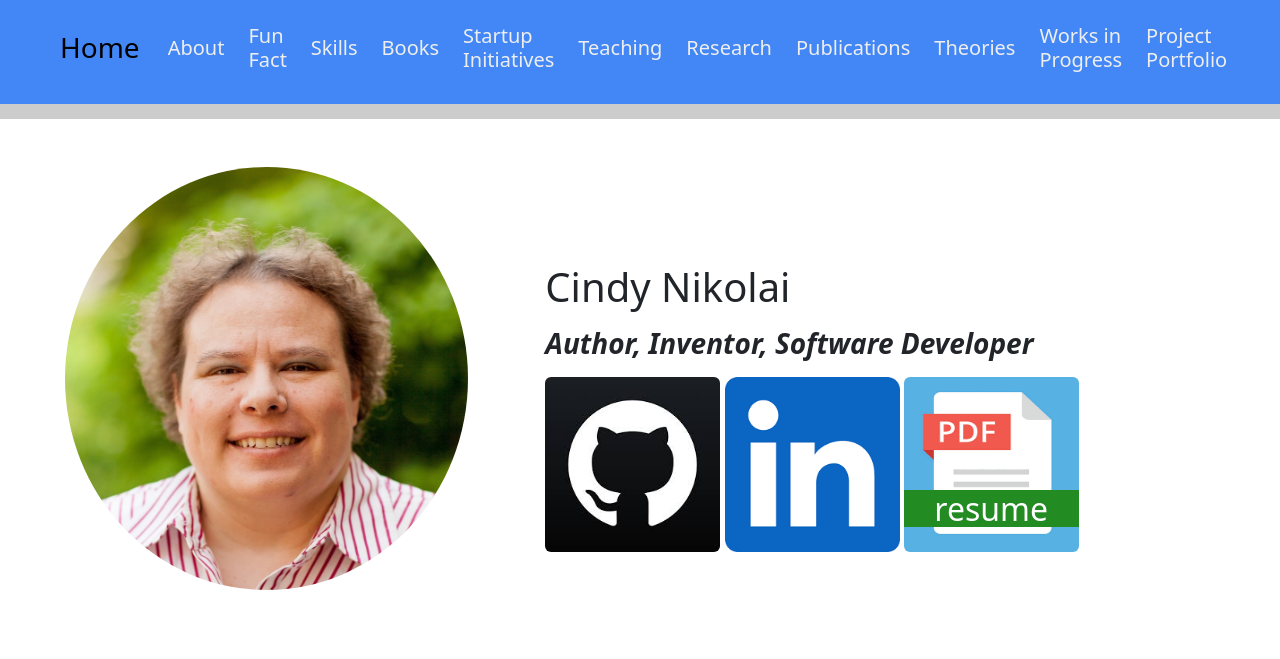
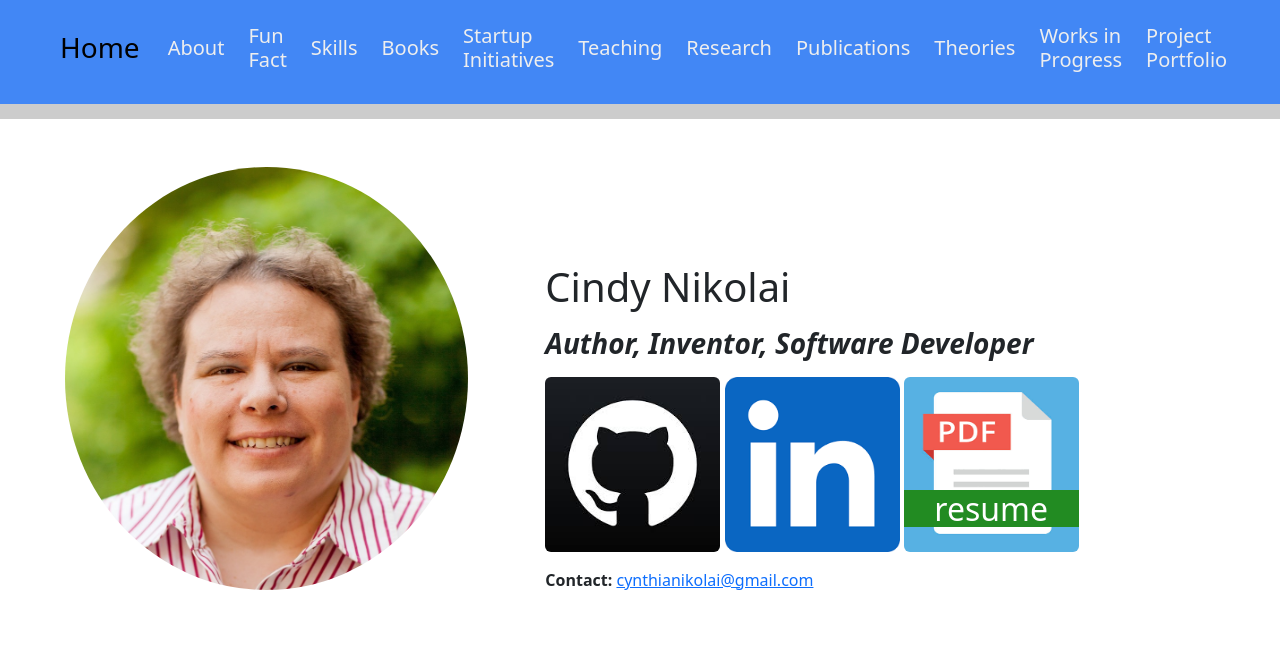
Before and after one commit to cnikolai/cindynikolai, a website: page index.html in a window 1280 px wide. Drawn offline with nearby package versions, Linux system fonts and the light colour scheme.

Commit message:
Initial Commit - Finished Project

```diff
--- a/index.html
+++ b/index.html
@@ -142,6 +142,10 @@
                                                                               src="pdficon.png" alt="PDF icon"/>
                         <h3>resume</h3></a>
                 </div>
+
+            </div>
+            <div class="contact-me my-3">
+                <p><strong>Contact: </strong><a href="mailto:cynthianikolai@gmail.com">cynthianikolai@gmail.com</a></p>
             </div>
         </div>
     </div>
--- a/style.css
+++ b/style.css
@@ -6,6 +6,10 @@
 .resume {
     display: inline-block;
     position: relative;
+}
+
+.contact-me {
+    display: block;
 }
 
 .navbar-border-first {
```
